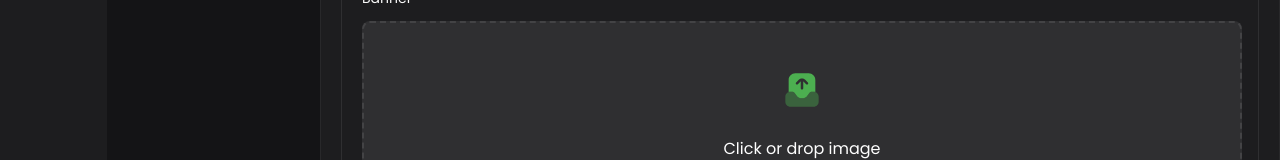
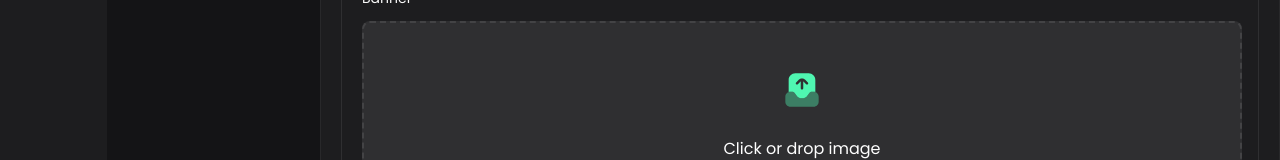
Before and after one commit to Guilherme-oddie/crewfare-create-event-form-react, a React (Create React App) app: page / in a window 1280 px wide. Shown: the part 346-506 px from the top of the page. Built offline with nearby package versions, Linux system fonts and the light colour scheme.

Commit message:
fix: bg icon upload and remove log

```diff
--- a/src/components/atoms/Upload/upload.css
+++ b/src/components/atoms/Upload/upload.css
@@ -31,7 +31,7 @@
   .upload-icon {
     width: 40px;
     height: 40px;
-    background-color: #4caf50;
+    background-color: #4FF6B1;
     mask: url('../../../stories/assets/archive-upload.svg') no-repeat center;
     mask-size: contain;
   }
--- a/src/pages/ProductsPage/schemaValidation.ts
+++ b/src/pages/ProductsPage/schemaValidation.ts
@@ -31,7 +31,6 @@ export const formDataValidationSchema = {
     .string()
     .when('overlayTextOnBanner', (overlayTextOnBanner, schema) => {
       if (overlayTextOnBanner[0]) {
-        console.log("Entrou")
         return schema.required('Please, enter the text for the banner.');
       }
       return schema.notRequired()
```
